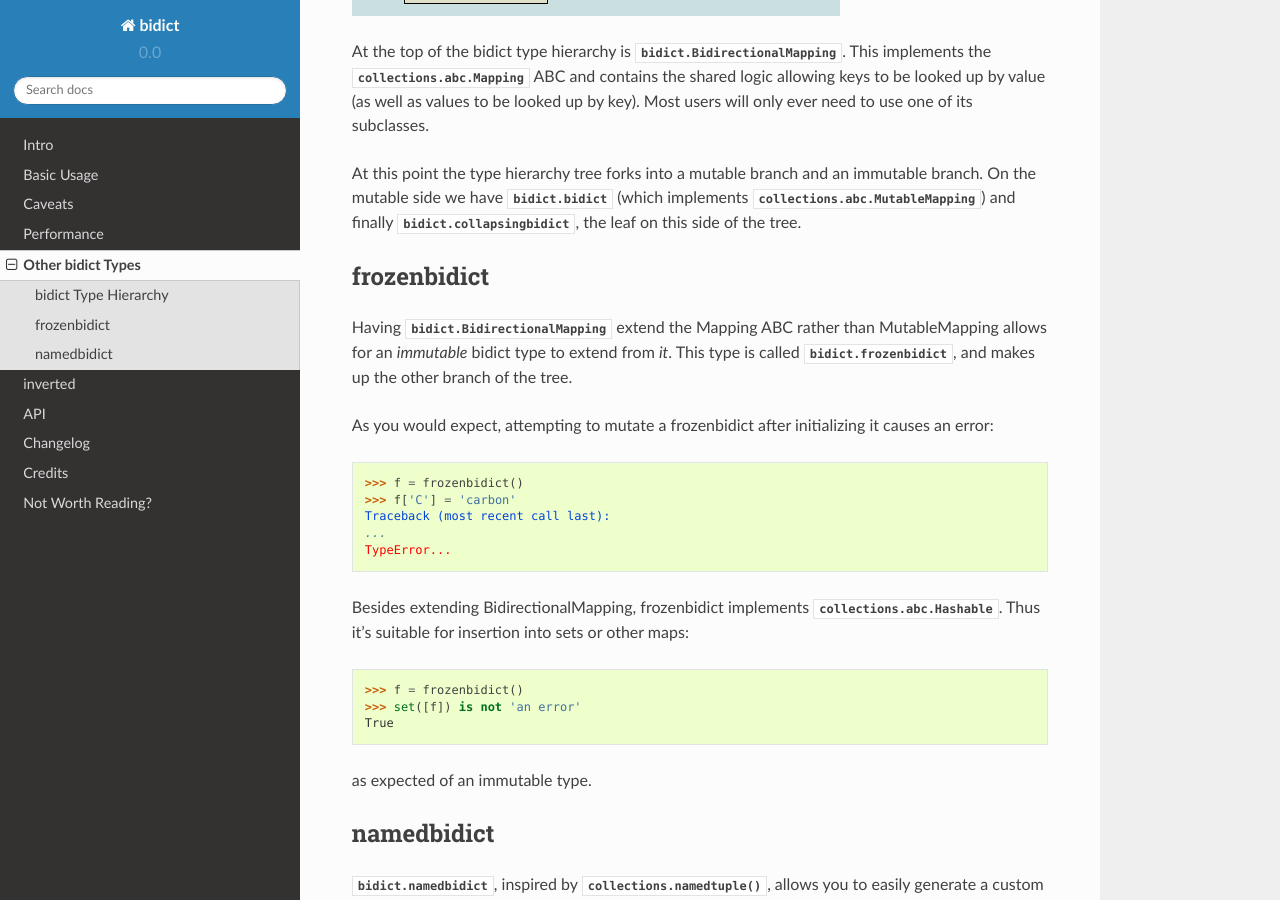
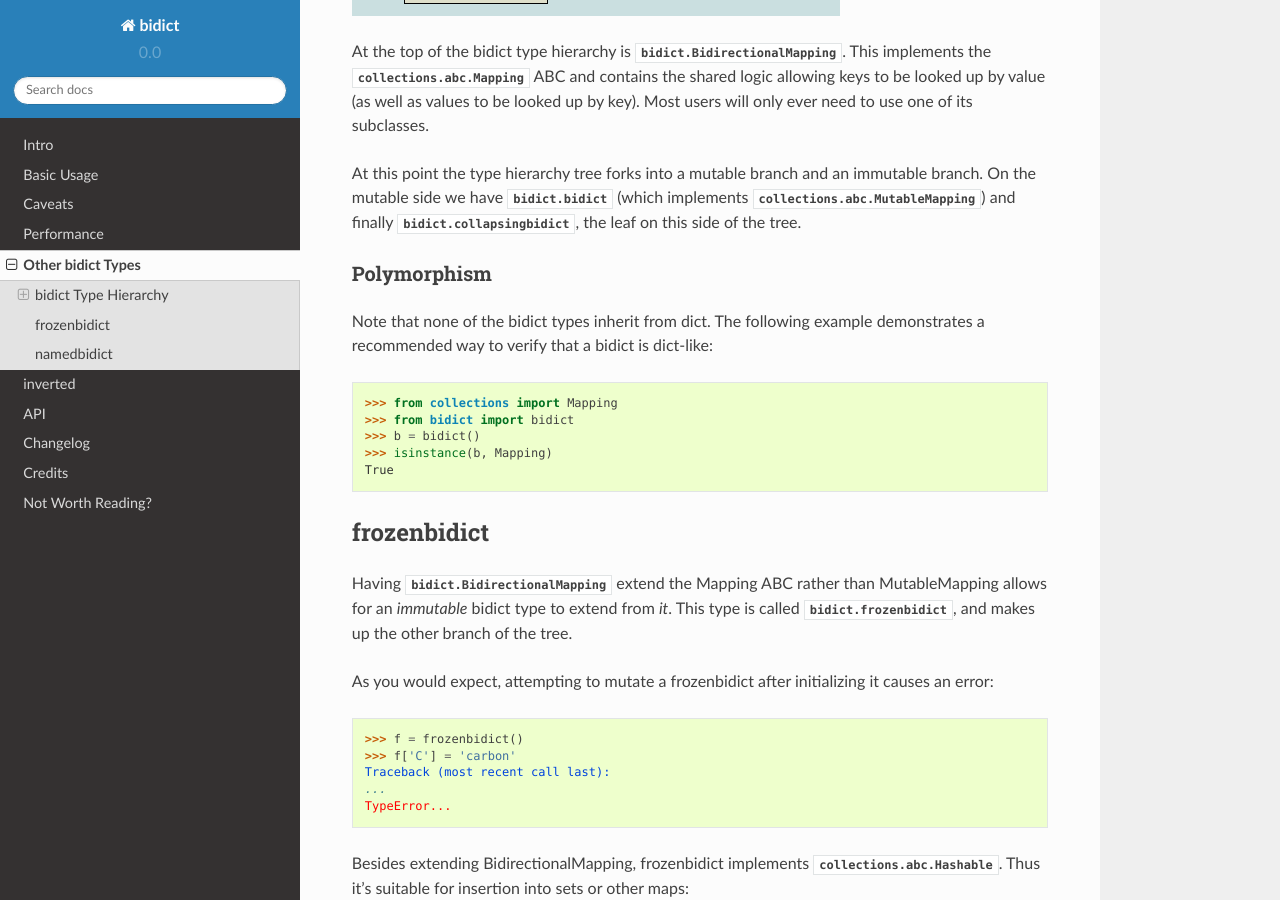
Before and after one commit to jab/bidict, a Sphinx documentation site: the page built from docs/other-bidict-types.rst, in a window 1280 px wide and 900 px high, scrolled down 514 px. Built offline with Sphinx 7.4.7 and the Read the Docs theme 2.0.0, drawn with Linux system fonts in a browser that asks for light colours.

Commit message:
document recommended dict-like check
closes #18

```diff
--- a/docs/other-bidict-types.rst
+++ b/docs/other-bidict-types.rst
@@ -32,6 +32,19 @@
 :class:`bidict.collapsingbidict`,
 the leaf on this side of the tree.
 
+Polymorphism
+++++++++++++
+
+Note that none of the bidict types inherit from dict.
+The following example demonstrates a recommended way to verify
+that a bidict is dict-like::
+
+    >>> from collections import Mapping
+    >>> from bidict import bidict
+    >>> b = bidict()
+    >>> isinstance(b, Mapping)
+    True
+
 .. include:: frozenbidict.rst.inc
 
 .. include:: namedbidict.rst.inc
```
